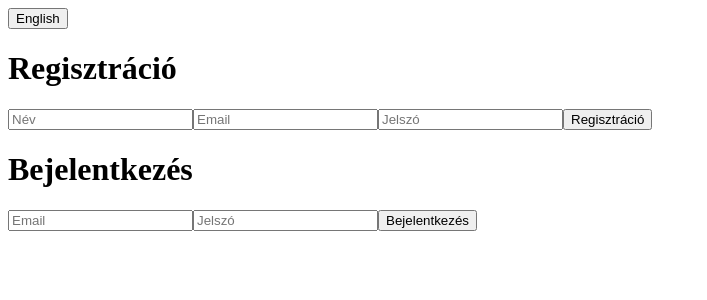
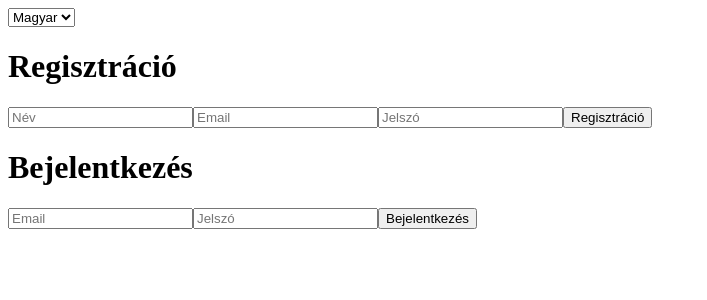
Before and after one commit to pinyopapi/dentist-app, a React (Create React App) app in the folder frontend/: page / in a window 1280 px wide. Shown: the top 300 px of the page, without its empty margins (0-707 px from the left). Built offline with nearby package versions, Linux system fonts and the light colour scheme.

Commit message:
Refactor App.js

```diff
--- a/frontend/src/App.js
+++ b/frontend/src/App.js
@@ -1,31 +1,14 @@
-import { useContext } from "react";
+import { LanguageProvider } from "./contexts/LanguageContext";
+import LanguageSelector from "./components/LanguageSelector";
 import RegisterPage from "./pages/RegisterPage";
 import LoginPage from "./pages/LoginPage";
-import { LanguageProvider, LanguageContext } from "./contexts/LanguageContext";
-
-function LanguageSwitcher() {
-  const { language, toggleLanguage } = useContext(LanguageContext);
-  return (
-    <button onClick={toggleLanguage}>
-      {language === "hu" ? "English" : "Magyar"}
-    </button>
-  );
-}
-
-function AppContent() {
-  return (
-    <div>
-      <LanguageSwitcher />
-      <RegisterPage />
-      <LoginPage />
-    </div>
-  );
-}
 
 function App() {
   return (
     <LanguageProvider>
-      <AppContent />
+        <LanguageSelector />
+        <RegisterPage />
+        <LoginPage />
     </LanguageProvider>
   );
 }
```
